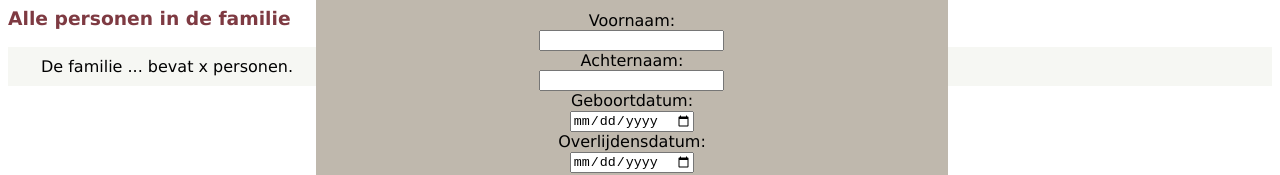
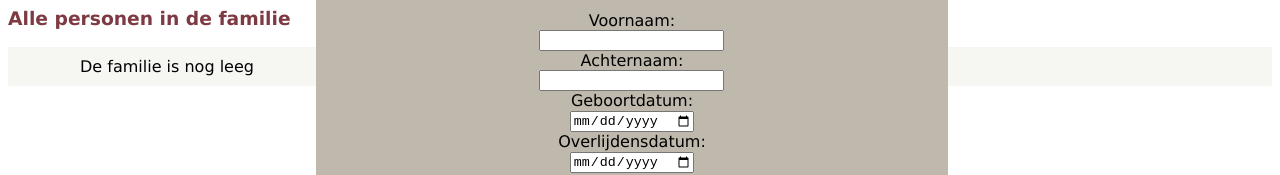
Before and after one commit to JaschaBerkhout/stamboom, a plain HTML site: page index.html in a window 1280 px wide. Shown: the part 230-405 px from the top of the page. Drawn offline with Linux system fonts and the light colour scheme.

Commit message:
samenvatting algemeen

```diff
--- a/index.html
+++ b/index.html
@@ -156,7 +156,7 @@
 
         </div>
         <div class="footer">
-        <div id="samenvatting">De familie ... bevat x personen.</div>
+        <div id="samenvatting">De familie is nog leeg</div>
 
     </div>
 
```
